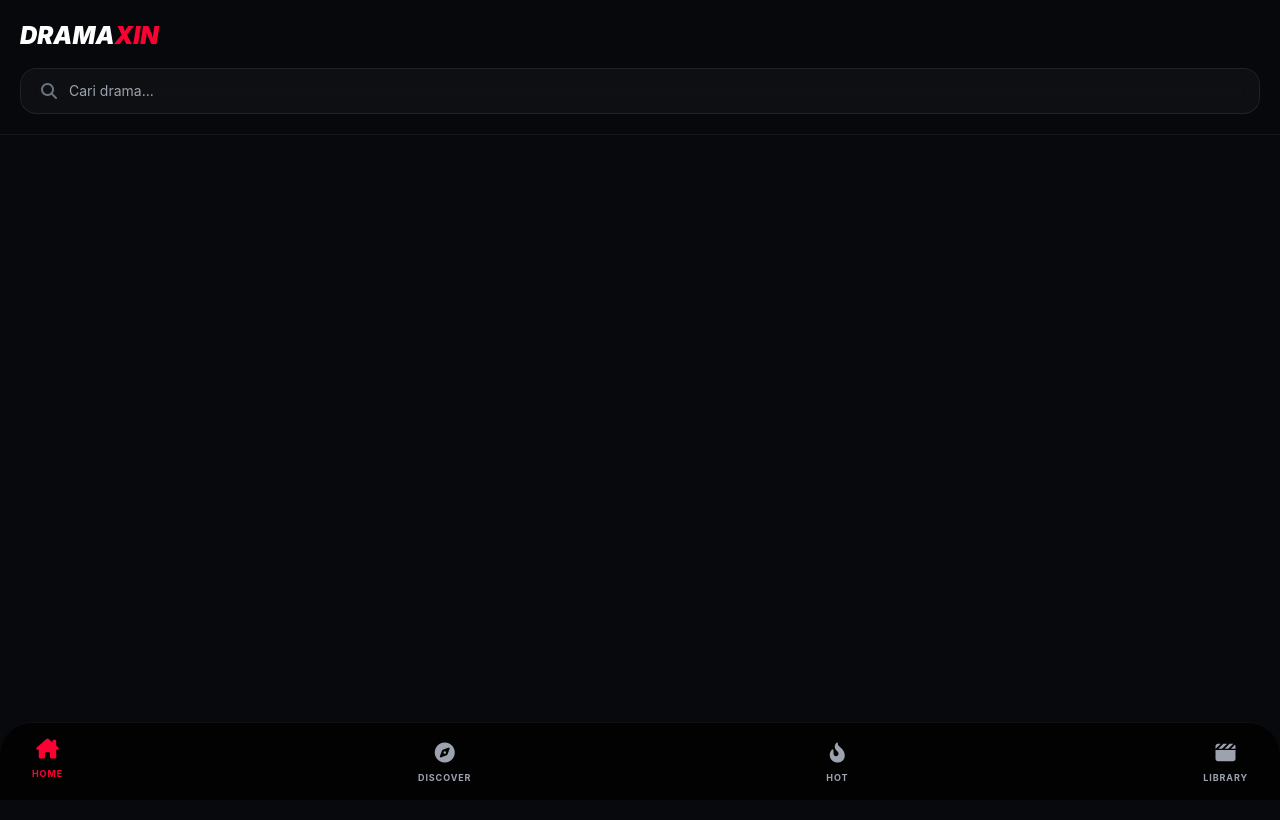
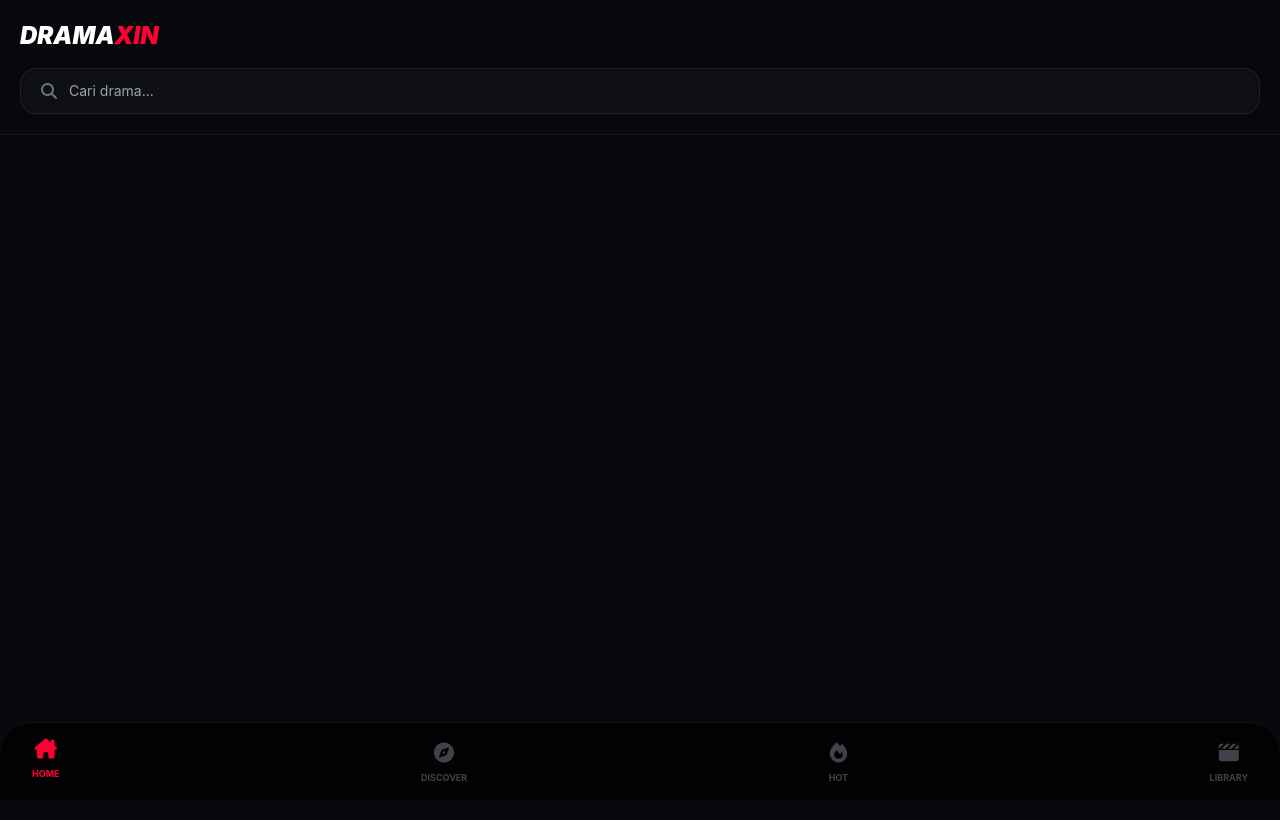
Before and after one commit to p88888222/shortdrama, a website: page public/index.html in a window 1280 px wide. Drawn offline with nearby package versions, Linux system fonts and the light colour scheme; no server answers.

Commit message:
Update index.html

```diff
--- a/public/index.html
+++ b/public/index.html
@@ -20,18 +20,10 @@
     <main id="appContent" class="p-5 space-y-10 min-h-screen"></main>
 
     <nav class="fixed bottom-0 left-0 right-0 z-50 glass-dark border-t border-white/5 px-8 py-4 flex justify-between items-center rounded-t-[32px]">
-        <button onclick="switchView('home', this)" class="nav-item nav-active flex flex-col items-center gap-1 text-gray-400">
-            <i class="fa-solid fa-house-chimney text-xl"></i><span class="text-[9px] font-bold uppercase tracking-widest">Home</span>
-        </button>
-        <button onclick="switchView('foryou', this)" class="nav-item flex flex-col items-center gap-1 text-gray-400">
-            <i class="fa-solid fa-compass text-xl"></i><span class="text-[9px] font-bold uppercase tracking-widest">Discover</span>
-        </button>
-        <button onclick="switchView('hot', this)" class="nav-item flex flex-col items-center gap-1 text-gray-400">
-            <i class="fa-solid fa-fire-flame-curved text-xl"></i><span class="text-[9px] font-bold uppercase tracking-widest">Hot</span>
-        </button>
-        <button onclick="switchView('library', this)" class="nav-item flex flex-col items-center gap-1 text-gray-400">
-            <i class="fa-solid fa-clapperboard text-xl"></i><span class="text-[9px] font-bold uppercase tracking-widest">Library</span>
-        </button>
+        <button onclick="switchView('home', this)" class="nav-item nav-active flex flex-col items-center gap-1 text-gray-400 opacity-40 transition-all"><i class="fa-solid fa-house-chimney text-xl"></i><span class="text-[9px] font-bold uppercase">Home</span></button>
+        <button onclick="switchView('foryou', this)" class="nav-item flex flex-col items-center gap-1 text-gray-400 opacity-40 transition-all"><i class="fa-solid fa-compass text-xl"></i><span class="text-[9px] font-bold uppercase">Discover</span></button>
+        <button onclick="switchView('hot', this)" class="nav-item flex flex-col items-center gap-1 text-gray-400 opacity-40 transition-all"><i class="fa-solid fa-fire text-xl"></i><span class="text-[9px] font-bold uppercase">Hot</span></button>
+        <button onclick="switchView('library', this)" class="nav-item flex flex-col items-center gap-1 text-gray-400 opacity-40 transition-all"><i class="fa-solid fa-clapperboard text-xl"></i><span class="text-[9px] font-bold uppercase">Library</span></button>
     </nav>
 
     <div id="detailModal" class="fixed inset-0 z-[60] bg-[#08090d] hidden flex flex-col overflow-hidden">
```
